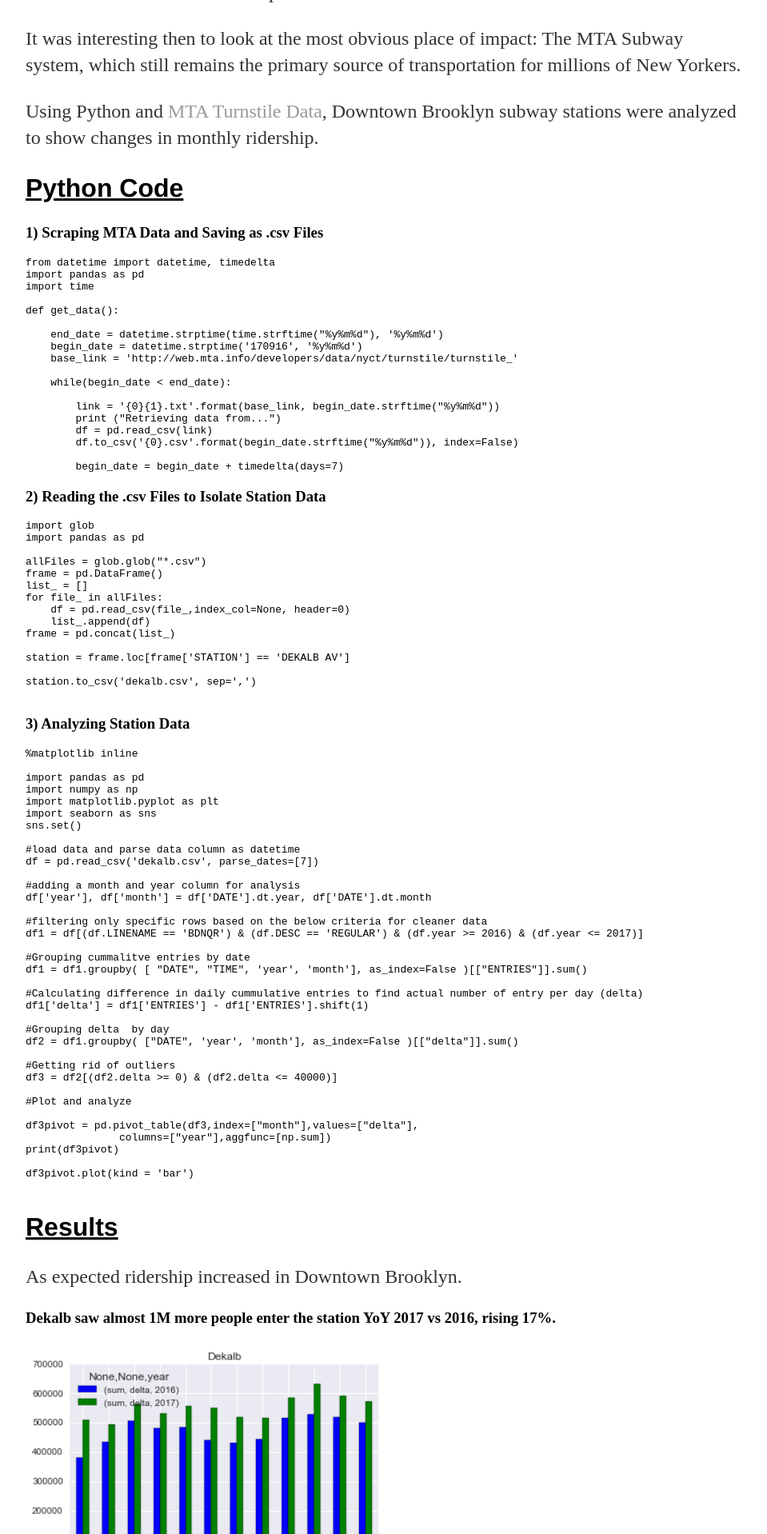
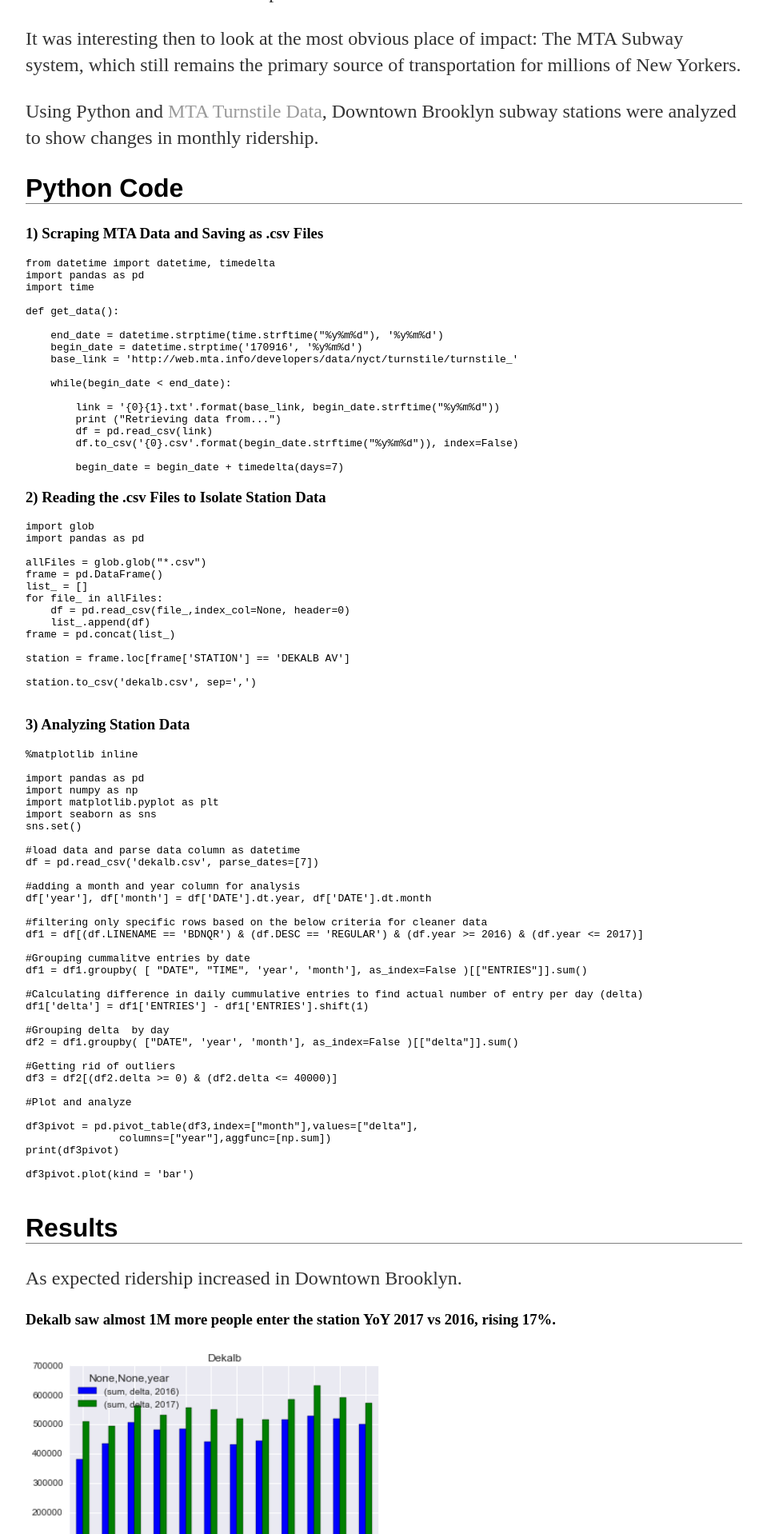
Before and after one commit to IKOSTYUK/ikostyuk.github.io, a Jekyll site: the page built from _posts/2018-03-16-MTA-Analysis.md, in a window 1280 px wide. Shown: the part 674-2592 px from the top of the page at 80% size, without its empty margins (160-1119 px from the left). Built offline with Jekyll 4.4.1, drawn with Linux system fonts in a browser that asks for light colours.

Commit message:
Update main.css

```diff
--- a/css/main.css
+++ b/css/main.css
@@ -26,7 +26,7 @@ h1 {
 h2 {
     font-size: 2em;
     font-family:'Helvetica', 'Arial', 'Sans-Serif';
-    text-decoration: underline;
+    border-bottom: 1px solid grey;
 }
 p {
     font-size: 1.5em;
```
